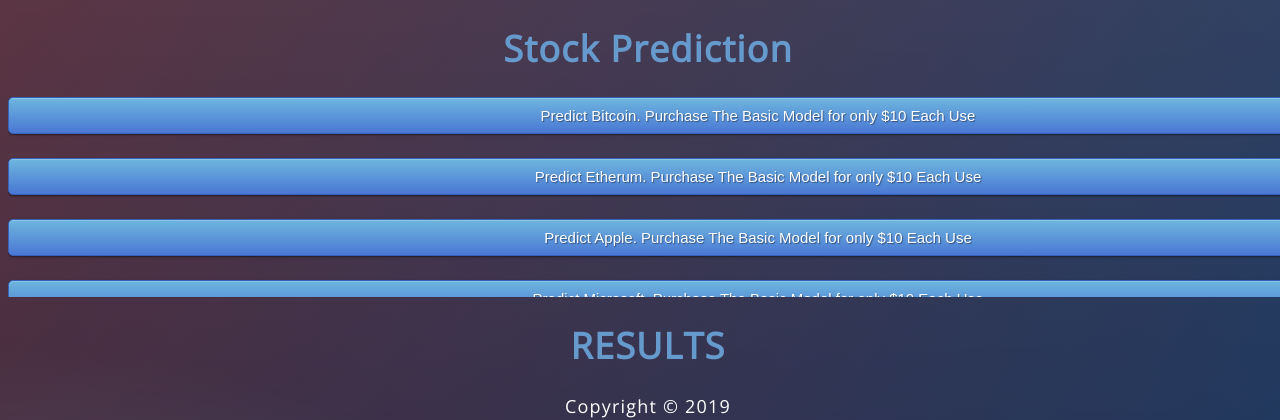
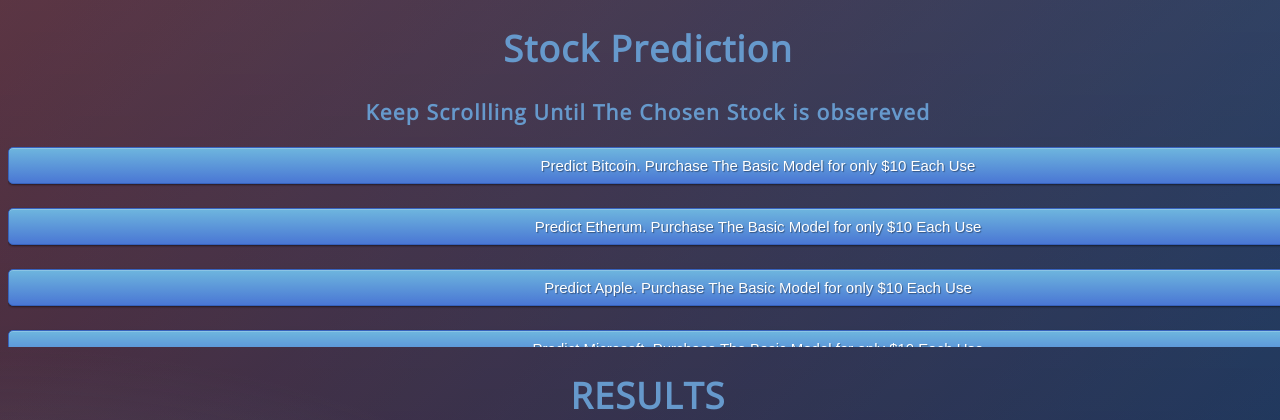
Before and after one commit to CalvinGreen94/Heroku_Basic_stock_prediction, a Flask app: page / in a window 1280 px wide; the page is wider, and only the part inside the window is pictured. Shown: the top 420 px of that part. Run offline with Flask 2, Linux system fonts and the light colour scheme; parts of the project's set-up code (start-up, migrations or seed data) failed here and were passed over.

Commit message:
Add files via upload

```diff
--- a/templates/index.html
+++ b/templates/index.html
@@ -13,6 +13,7 @@
 </head>
 <body>
  <p><h1><font color="#6699CC"> Stock Prediction</h1> </font></p>
+  <p><h3><font color="#6699CC"> Keep Scrollling Until The Chosen Stock is obsereved </h3> </font></p>
 </body>
 
 <body>
```
